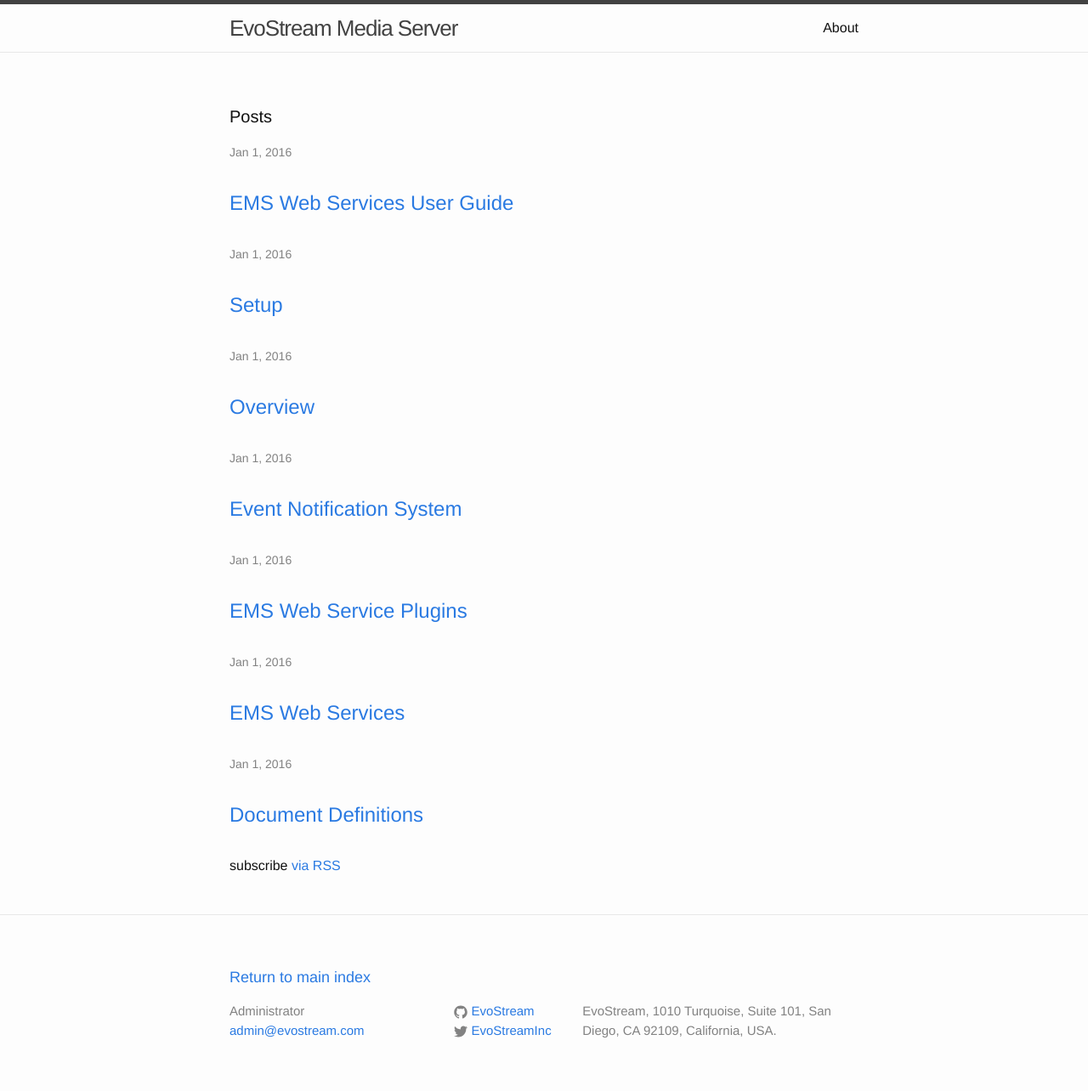
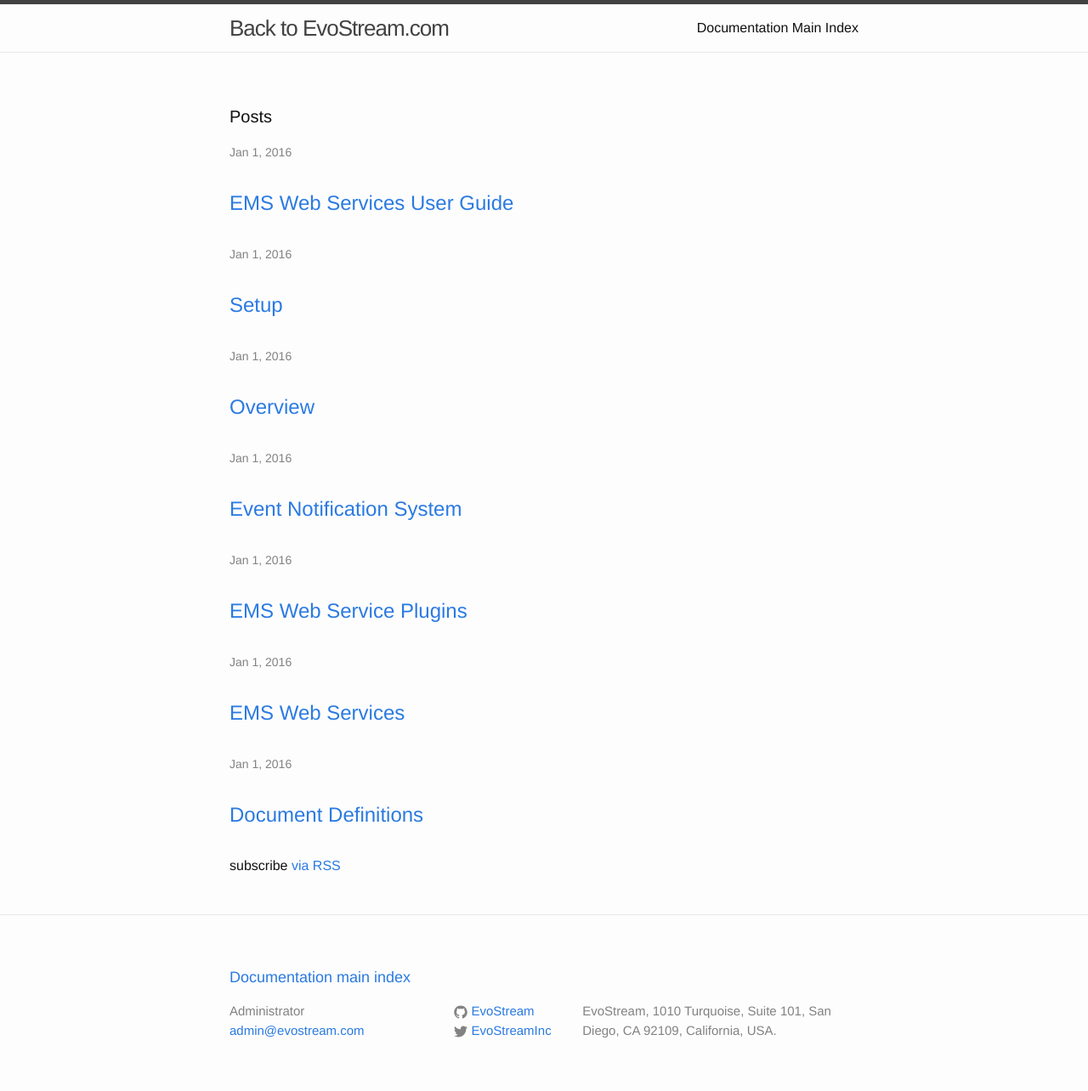
Before and after one commit to EvoStream/ems_web_services_user_guide, a Jekyll site: the page built from index.html, in a window 1280 px wide. Shown: the whole page at 85% size. Built offline with Jekyll 4.4.1, drawn with Linux system fonts in a browser that asks for light colours.

Commit message:
Replace about with redirect to doc main index

```diff
--- a/_config.yml
+++ b/_config.yml
@@ -7,14 +7,16 @@
 
 # Site settings
 title: EvoStream Media Server
-home: Return to main index
+index_title: Documentation main index
+home_title: Back to EvoStream.com
+home_url: "https://evostream.com"
 email_name: Administrator
 email: admin@evostream.com
 description: > # this means to ignore newlines until "baseurl:"
   EvoStream, 1010 Turquoise, Suite 101,
   San Diego, CA 92109, California, USA.
-baseurl: "/ems_web_services_user_guide" # the subpath of your site
-url: "http://evostream.github.io" # the base hostname & protocol for your site
+baseurl: "/ems_web_services_user_guide" # the subpath of your site, e.g. /blog
+url: "http://docs.evostream.com" # the base hostname & protocol for your site
 #baseurl: "" # for local test only
 #url: "http://localhost:4000" # for local test only
 twitter_username: EvoStreamInc
@@ -22,3 +24,5 @@ github_username:  EvoStream
 
 # Build settings
 markdown: kramdown
+gems:
+  - jekyll-redirect-from
--- a/_includes/footer.html
+++ b/_includes/footer.html
@@ -2,7 +2,7 @@
 
   <div class="wrapper">
 
-    <h2 class="footer-heading"><a href="{{ site.url }}">{{ site.home }}</a></h2>
+    <h2 class="footer-heading"><a href="{{ site.url }}">{{ site.index_title }}</a></h2>
 
     <div class="footer-col-wrapper">
       <div class="footer-col footer-col-1">
--- a/_includes/header.html
+++ b/_includes/header.html
@@ -2,7 +2,7 @@
 
   <div class="wrapper">
 
-    <a class="site-title" href="{{ site.baseurl }}/">{{ site.title }}</a>
+    <a class="site-title" href="{{ site.home_url }}/">{{ site.home_title }}</a>
 
     <nav class="site-nav">
       <a href="#" class="menu-icon">
```
Also changed, not shown: about.md (deleted, +0 -11 lines), doc_index.md (added, +6 -0 lines).
